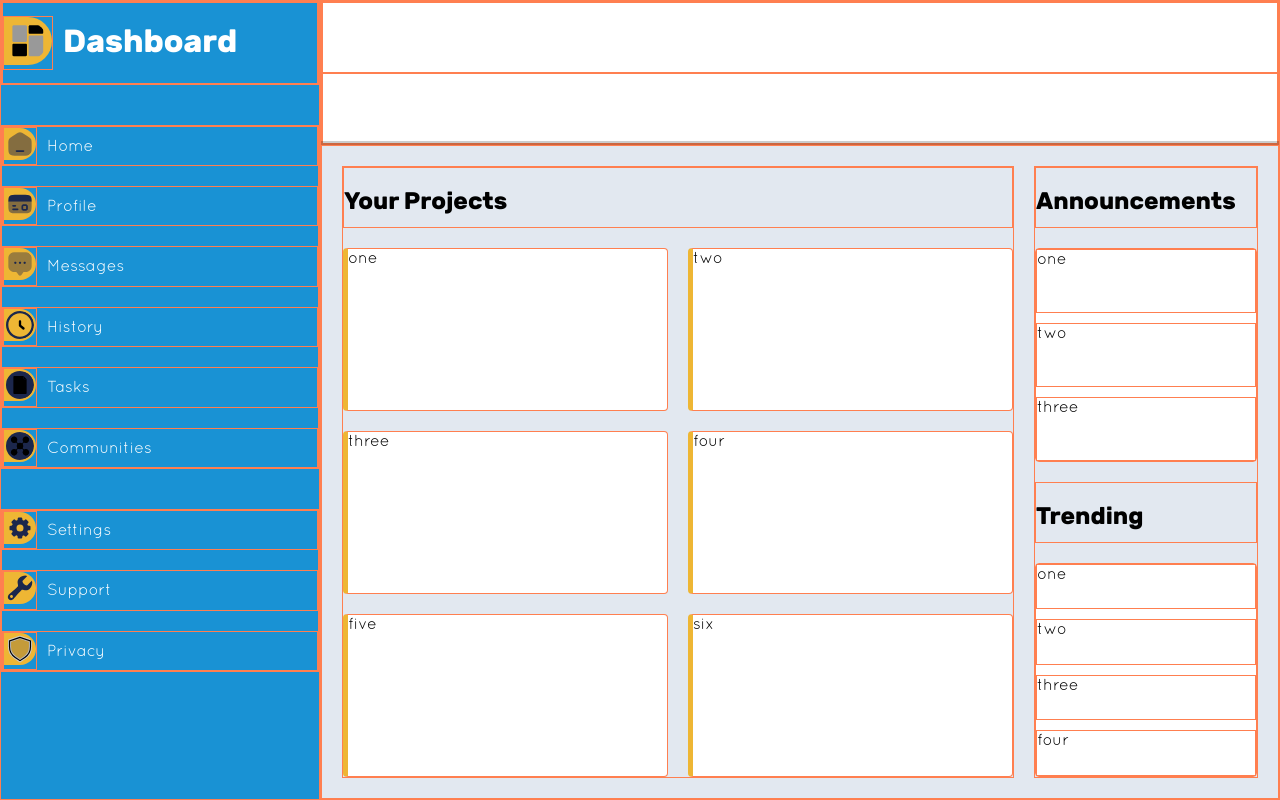
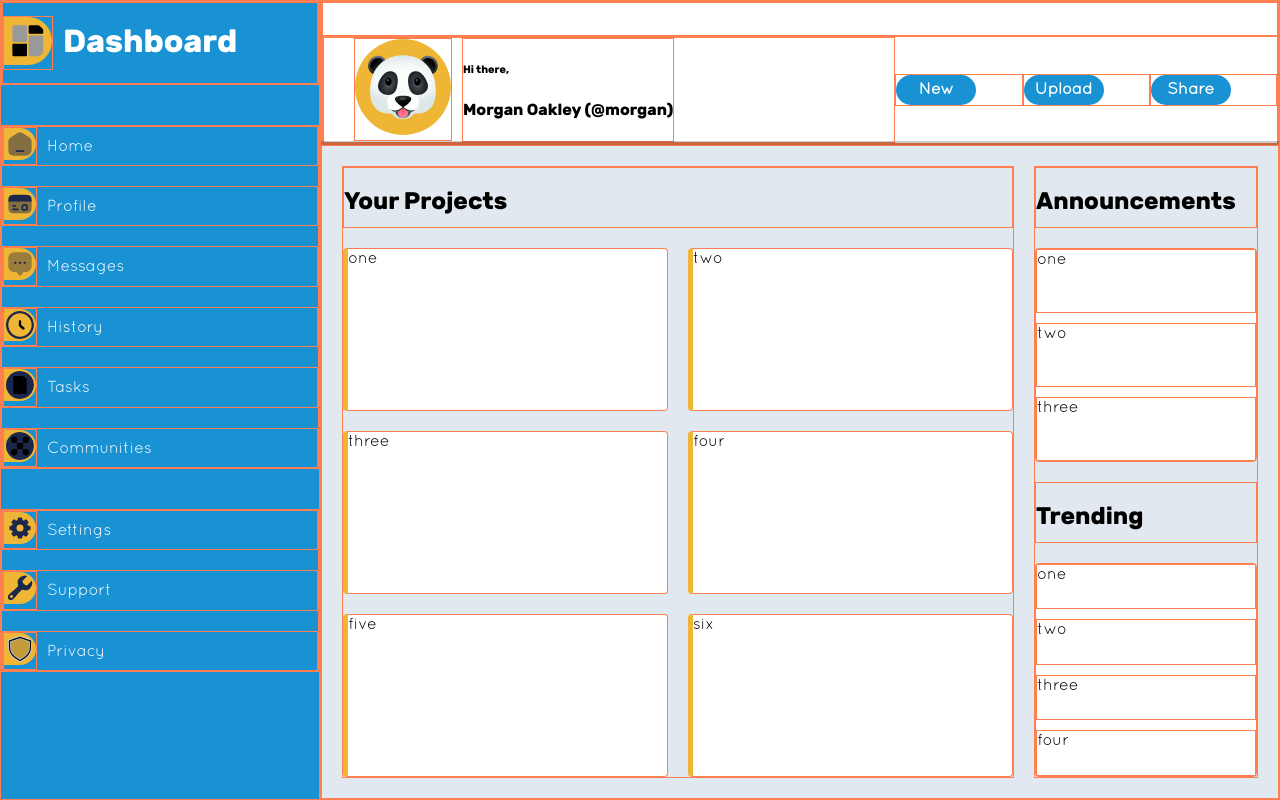
Before and after one commit to mwendapax/dash, a plain HTML site: page index.html in a window 1280 px wide. Drawn offline with Linux system fonts and the light colour scheme.

Commit message:
Feat[.nav-container]: Add markup and style for second navbar div [usr-div]

```diff
--- a/index.html
+++ b/index.html
@@ -60,8 +60,28 @@
     </div>
     <div class="main-container">
         <div class="nav-container">
-            <div></div>
-            <div></div>
+            <div>
+            </div>
+            <div class="usr-section">
+                <div class="usr-div">
+                    <div class="usr-profile-pic">
+                        <img src="./assets/icons/prof.svg" alt="">
+                    </div>
+                    <div>
+                        <h6>Hi there,</h6>
+                        <h4>Morgan Oakley (@morgan)</h4>
+                    </div>
+                </div>
+                <div class="btn-div">
+                    <button type="button">New</button>
+                </div>
+                <div class="btn-div">
+                    <button type="button">Upload</button>
+                </div>
+                <div class="btn-div">
+                    <button type="button">Share</button>
+                </div>
+            </div>
         </div>
         <div class="content-container">
             <div class="content-items">
--- a/styles.css
+++ b/styles.css
@@ -60,10 +60,24 @@ h4, h5, h6 {
     border-radius: 4px;
 }
 
+button {
+    background-color: var(--blue);
+    border: none;
+    color: white;
+    font-weight: 600;
+}
+
+.usr-profile-pic img {
+    background-color: var(--yellow);
+}
+
+/* Layout */
+
 body, .main-container,
  .nav-container, .content-container,
  .content-items, .content-sidebar,
- .sidebar-card-one, .sidebar-card-two {
+ .sidebar-card-one, .sidebar-card-two,
+ .usr-section {
     display: grid;
 }
 
@@ -76,7 +90,6 @@ div {
     border: 1px solid coral;
 }
 
-/* Layout */
 
 .dash-container {
     display: flex;
@@ -147,3 +160,30 @@ div {
     padding: 5px;
     border-radius: 0px 1.5em 1.5em 0px;
 }
+
+.usr-section {
+    grid-template-columns: 60% repeat(3, 1fr);
+}
+
+.usr-section .btn-div {
+    align-self: center;
+}
+
+button {
+    height: 30px;
+    width: 80px;
+    border-radius: 15px;
+}
+
+.usr-div {
+    display: flex;
+    align-items: center;
+    padding-left: 30px;
+    gap: 10px;
+}
+
+.usr-profile-pic img {
+    height: 6em;
+    padding: 5px;
+    border-radius: 3em;
+}
```
Also changed, not shown: assets/icons/prof.svg (added).
